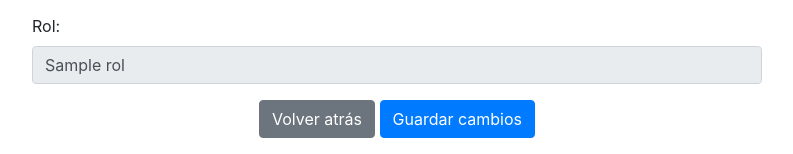
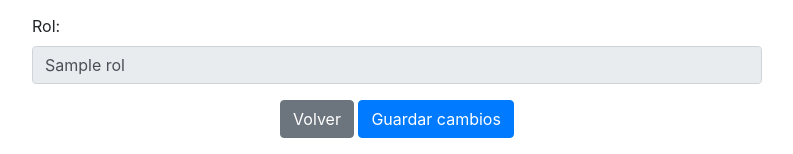
Before and after one commit to AlejandroFonterosaMartinez/Proyecto, a PHP site: template View/perfil_view.php in a window 1280 px wide. Shown: the part 6197-6351 px from the top of the page, without its empty margins (243-1036 px from the left). Run offline with PHP 8.4, Linux system fonts and the light colour scheme; the template is opened without the code that fills it: most values are stand-ins (such as "Sample title", 1, 10 or a date in 2020).

Commit message:
Arreglo perfil #2

```diff
--- a/View/perfil_view.php
+++ b/View/perfil_view.php
@@ -1,8 +1,5 @@
 <?php
 namespace View;
-
-use Controllers\Perfil_controlador;
-
 
 ?>
 
@@ -13,7 +10,11 @@ use Controllers\Perfil_controlador;
     <link rel="stylesheet" href="https://stackpath.bootstrapcdn.com/bootstrap/4.3.1/css/bootstrap.min.css"
         integrity="sha384-ggOyR0iXCbMQv3Xipma34MD+dH/1fQ784/j6cY/iJTQUOhcWr7x9JvoRxT2MZw1T" crossorigin="anonymous">
 </head>
-
+<?php
+if (isset($_POST['guardar'])) {
+    echo "<div class='alert alert-info alerta' style='text-align:center' role='alert'>Perfil actualizado correctamente</div>";
+}
+?>
 <div class="container mt-5">
     <div class="row justify-content-center">
         <div class="col-md-8">
@@ -54,13 +55,15 @@ use Controllers\Perfil_controlador;
                     <input type="text" class="form-control" readonly id="rol" name="rol" value="<?php echo $rol; ?>">
                 </div>
                 <div class="form-group text-center">
-                    <a href="../index.php"><input type="submit" class="btn btn-secondary" value="Volver atrás"></a>
-                    <input type="submit" class="btn btn-primary" value="Guardar cambios">
+                    <a href="../index.php" class="btn btn-secondary">Volver</a>
+                    <input type="submit" class="btn btn-primary" name="guardar" value="Guardar cambios">
                 </div>
             </form>
         </div>
     </div>
 </div>
+
+
 <!-- jQuery and Bootstrap JS -->
 <script src="https://code.jquery.com/jquery-3.3.1.slim.min.js"
     integrity="sha384-q8i/X+965DzO0rT7abK41JStQIAqVgRVzpbzo5smXKp4YfRvH+8abtTE1Pi4jq7f"
```
